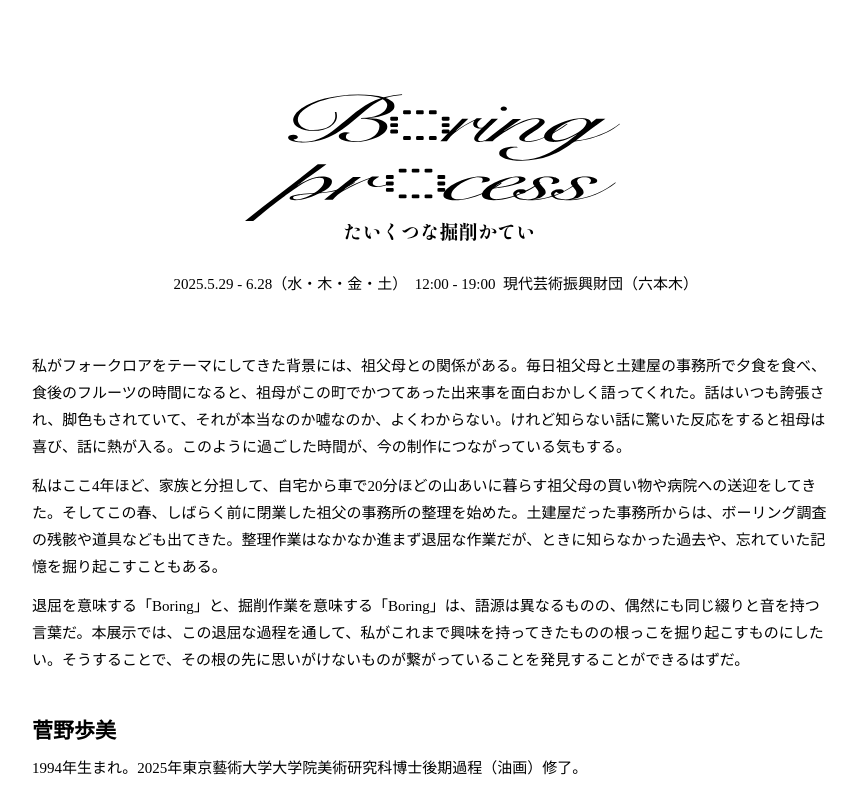
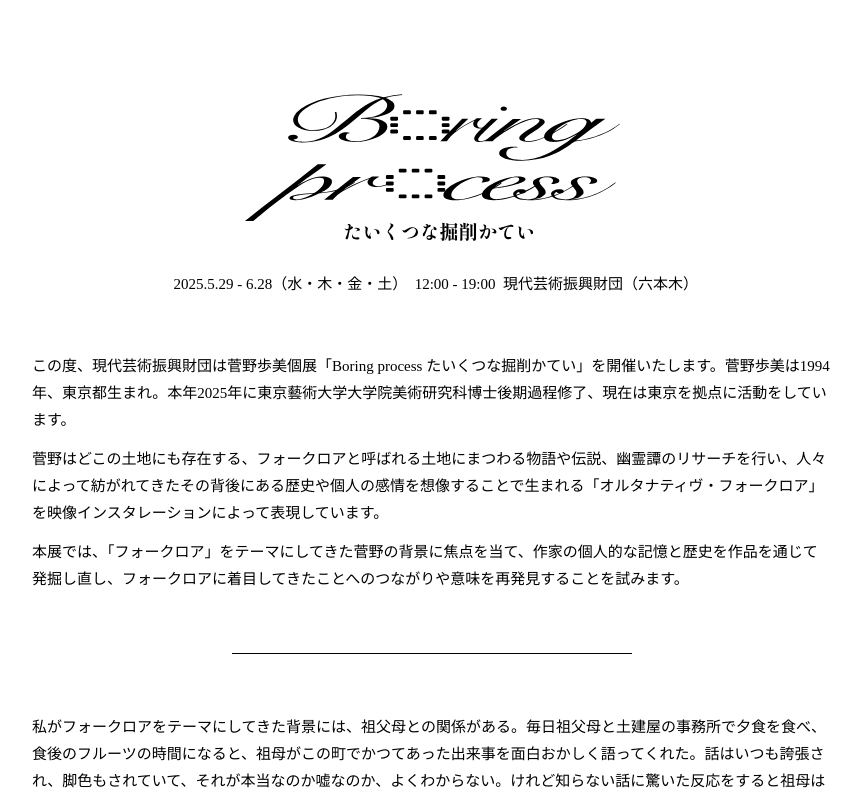
Before and after one commit to nandenjin/caf-kanno-web, a Vue app: page / in a window 1280 px wide. Shown: the top 797 px of the page, without its empty margins (208-1069 px from the left). Built offline with nearby package versions, Linux system fonts and the light colour scheme.

Commit message:
feat: Add greeting section

```diff
--- a/src/App.vue
+++ b/src/App.vue
@@ -4,11 +4,13 @@ import SiteFooter from "./components/SiteFooter.vue";
 import SectionStatement from "./components/sections/SectionStatement.vue";
 import SectionProfile from "./components/sections/SectionProfile.vue";
 import SectionOverview from "./components/sections/SectionOverview.vue";
+import SectionGreeting from "./components/sections/SectionGreeting.vue";
 </script>
 
 <template>
   <div class="app">
     <SiteHeader />
+    <SectionGreeting />
     <SectionStatement />
     <SectionProfile />
     <SectionOverview />
--- a/src/components/TextSection.vue
+++ b/src/components/TextSection.vue
@@ -34,4 +34,11 @@ section {
   margin-bottom: 0.5em;
   line-height: 1.5em;
 }
+
+:deep(hr) {
+  width: 50%;
+  border: none;
+  border-top: 1px solid #000;
+  margin: 4rem auto;
+}
 </style>
--- /dev/null
+++ b/src/components/sections/SectionGreeting.vue
@@ -0,0 +1,18 @@
+<script setup lang="ts">
+import TextSection from "../TextSection.vue";
+</script>
+
+<template>
+  <TextSection>
+    <p>
+      この度、現代芸術振興財団は菅野歩美個展「Boring process
+      たいくつな掘削かてい」を開催いたします。菅野歩美は1994年、東京都生まれ。本年2025年に東京藝術大学大学院美術研究科博士後期過程修了、現在は東京を拠点に活動をしています。
+    </p>
+    <p>
+      菅野はどこの土地にも存在する、フォークロアと呼ばれる土地にまつわる物語や伝説、幽霊譚のリサーチを行い、人々によって紡がれてきたその背後にある歴史や個人の感情を想像することで生まれる「オルタナティヴ・フォークロア」を映像インスタレーションによって表現しています。
+    </p>
+    <p>
+      本展では、「フォークロア」をテーマにしてきた菅野の背景に焦点を当て、作家の個人的な記憶と歴史を作品を通じて発掘し直し、フォークロアに着目してきたことへのつながりや意味を再発見することを試みます。
+    </p>
+  </TextSection>
+</template>
--- a/src/components/sections/SectionStatement.vue
+++ b/src/components/sections/SectionStatement.vue
@@ -4,6 +4,7 @@ import TextSection from "../TextSection.vue";
 
 <template>
   <TextSection>
+    <hr />
     <p>
       私がフォークロアをテーマにしてきた背景には、祖父母との関係がある。毎日祖父母と土建屋の事務所で夕食を食べ、食後のフルーツの時間になると、祖母がこの町でかつてあった出来事を面白おかしく語ってくれた。話はいつも誇張され、脚色もされていて、それが本当なのか嘘なのか、よくわからない。けれど知らない話に驚いた反応をすると祖母は喜び、話に熱が入る。このように過ごした時間が、今の制作につながっている気もする。
     </p>
```
